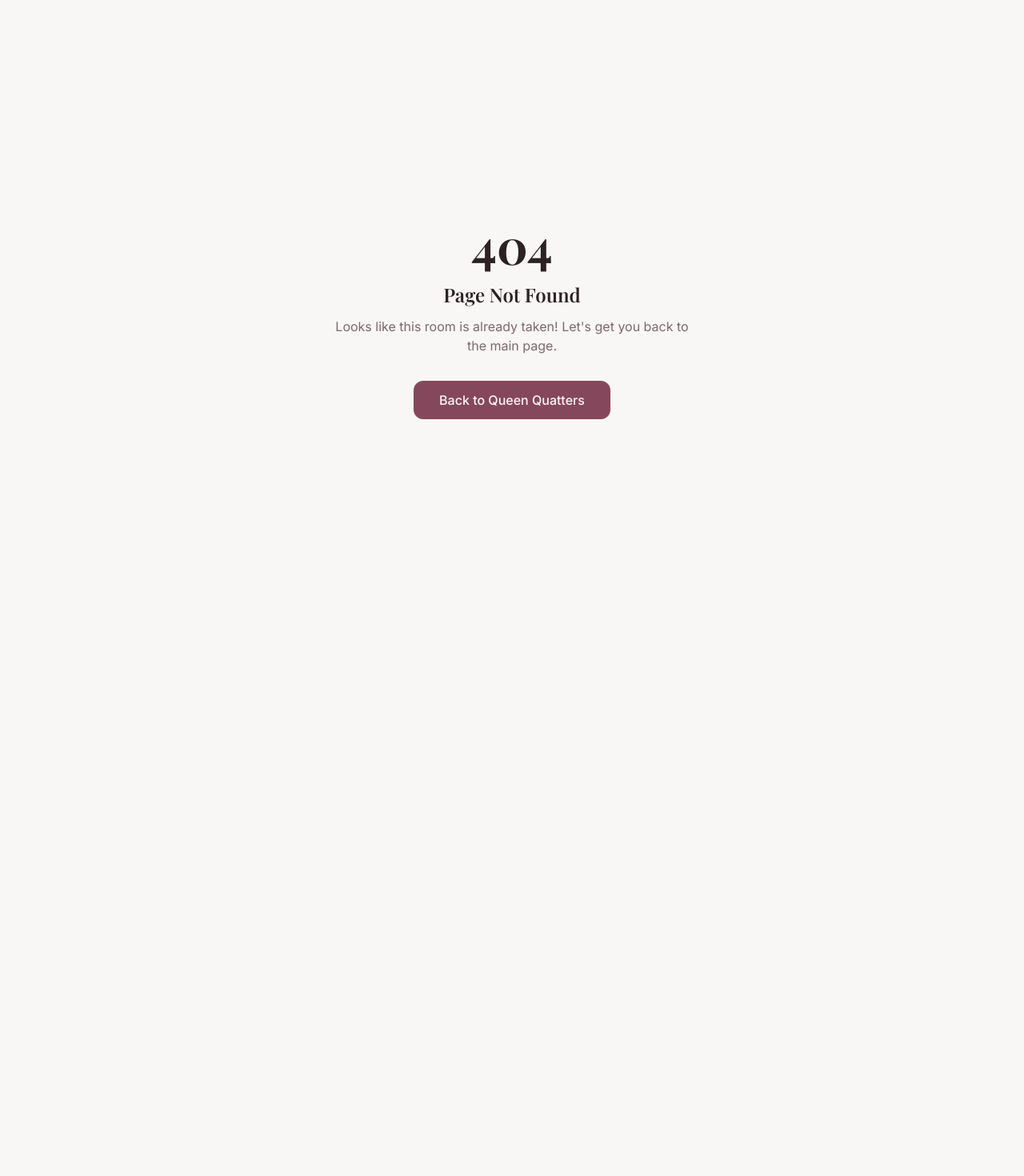
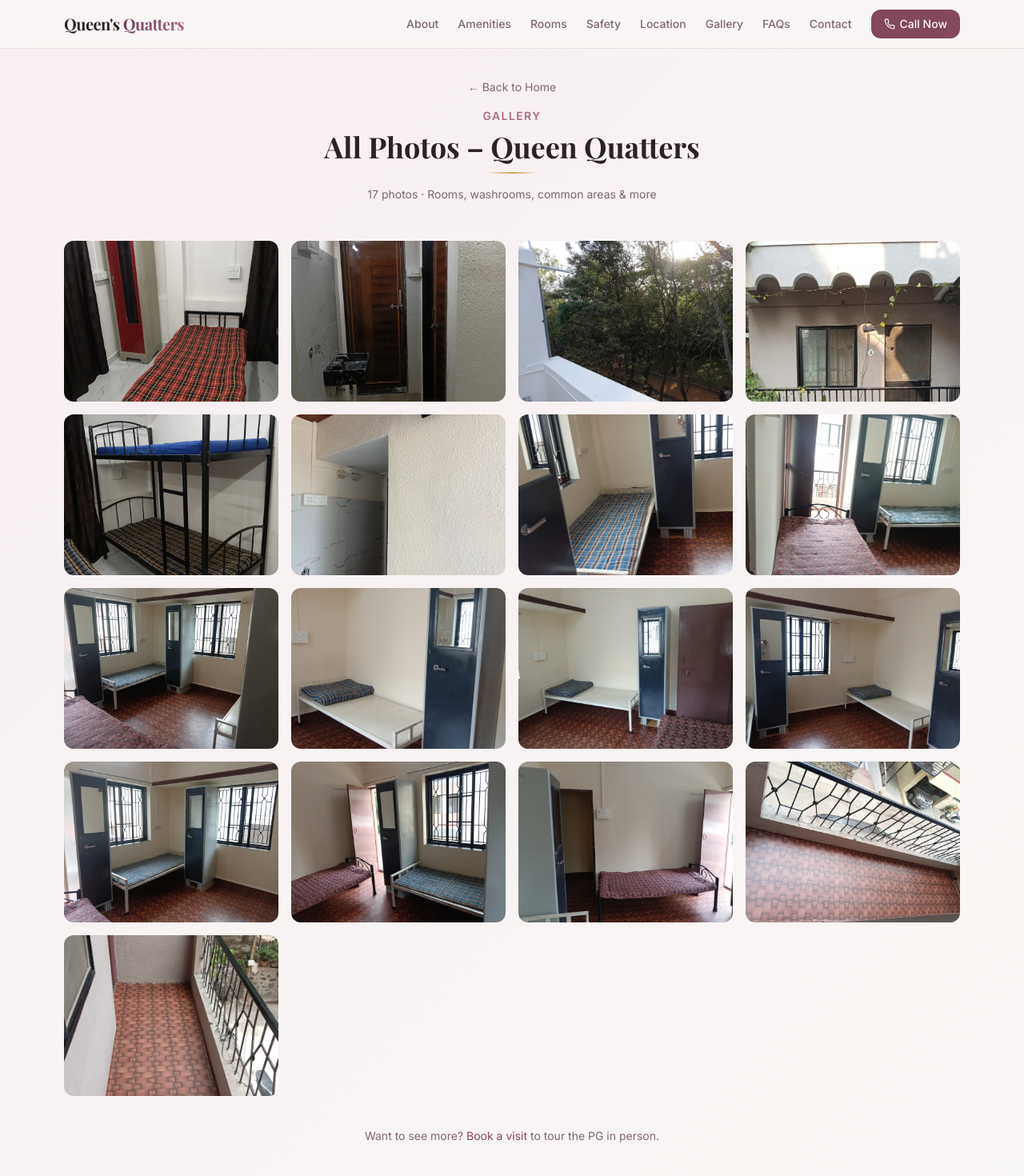
Before and after one commit to sumairamulla07/queen-quatters-pg, a Next.js app: page /gallery in a window 1280 px wide. Before the commit this address had no page. Shown: the top 1470 px of the page at 80% size. Before the commit the page ends 800 px from the top, so only its background shows below. Built offline with nearby package versions, Linux system fonts and the light colour scheme.

Commit message:
Add GalleryPage component with photo gallery
This file contains the GalleryPage component that displays a photo gallery for Queen Quatters PG, including metadata and an array of photos with labels and alt text.

```diff
--- /dev/null
+++ b/app/gallery/page.tsx
@@ -0,0 +1,99 @@
+import Navbar from "@/components/Navbar";
+import Footer from "@/components/Footer";
+import type { Metadata } from "next";
+import Link from "next/link";
+
+export const metadata: Metadata = {
+  title: "Photo Gallery – Queen Quatters Girls PG Near PCCOE, Nigdi Pune",
+  description:
+    "Browse all photos of Queen Quatters PG — rooms, washrooms, balcony, common areas, and building exterior. Best girls PG near PCCOE Nigdi Pune.",
+  alternates: {
+    canonical: "https://www.queenquatters.in/gallery",
+  },
+};
+
+// ✅ ADD ALL YOUR PHOTOS HERE
+const allPhotos = [
+  // ── Existing photos (already in your repo) ──
+  { src: "/images/room-interior.webp",   label: "Room Interior",              alt: "Clean and spacious room interior at Queen Quatters girls PG near PCCOE Nigdi Pune" },
+  { src: "/images/washroom.webp",        label: "Washroom",                   alt: "Well-maintained clean washroom at Queen Quatters PG Pradhikaran Nigdi" },
+  { src: "/images/balcony.webp",         label: "Balcony View",               alt: "Open balcony with fresh air view at Queen Quatters girls hostel near PCCOE" },
+  { src: "/images/outer building.jpeg",  label: "Building Exterior",          alt: "Building exterior of Queen Quatters PG behind PCCOE Sector 26 Nigdi" },
+  { src: "/images/bunkbed.webp",         label: "Bunk Bed",                   alt: "Bunk bed room at Queen Quatters safe girls PG Nigdi Pune" },
+  { src: "/images/common-space.webp",    label: "Common Space",               alt: "Quiet study space for students at Queen Quatters PG near PCCOE" },
+
+  // ── New photos (upload these to public/images/) ──
+  { src: "/images/bed2.jpeg",    label: "Single Room – Bed & Wardrobe",  alt: "Single room with bed and wardrobe at Queen Quatters girls PG Nigdi Pune" },
+  { src: "/images/bed1.jpeg",    label: "Double Sharing Room",           alt: "Double sharing room with two beds at Queen Quatters PG near PCCOE" },
+  { src: "/images/room1.jpeg",   label: "Triple Sharing Room",           alt: "Spacious triple sharing room at Queen Quatters girls hostel Nigdi" },
+  { src: "/images/bed32.jpeg",   label: "Single Bed with Storage",       alt: "Single bed with personal wardrobe storage at Queen Quatters PG Pune" },
+  { src: "/images/bed31.jpeg",   label: "Single Room with Wardrobe",     alt: "Single room with wardrobe and window at Queen Quatters PG near PCCOE Nigdi" },
+  { src: "/images/room4.jpeg",   label: "Spacious Sharing Room",         alt: "Spacious sharing room with two wardrobes at Queen Quatters girls PG Nigdi" },
+  { src: "/images/room2.jpeg",   label: "Double Sharing – Room View",    alt: "Double sharing room view at Queen Quatters PG Pradhikaran Nigdi Pune" },
+  { src: "/images/bed12.jpeg",   label: "Double Sharing Room",           alt: "Two beds in double sharing room at Queen Quatters girls PG near PCCOE" },
+  { src: "/images/room3.jpeg",   label: "Room with Balcony Access",      alt: "Room with direct balcony access at Queen Quatters PG Nigdi Pune" },
+  { src: "/images/balcony1.jpeg", label: "Balcony View",                 alt: "Balcony with street view at Queen Quatters girls PG near PCCOE Nigdi" },
+  { src: "/images/balcony.jpeg",  label: "Balcony with Garden View",     alt: "Open balcony with garden and trees at Queen Quatters PG Sector 26 Nigdi Pune" },
+];
+
+export default function GalleryPage() {
+  return (
+    <>
+      <Navbar />
+      <main className="pt-24 pb-16 gradient-rose min-h-screen">
+        <div className="container-narrow px-4">
+          {/* Header */}
+          <div className="text-center mb-12">
+            <Link
+              href="/#gallery"
+              className="inline-flex items-center gap-2 text-sm text-muted-foreground hover:text-primary transition-colors mb-4"
+            >
+              ← Back to Home
+            </Link>
+            <p className="text-sm font-semibold uppercase tracking-widest text-rose">
+              Gallery
+            </p>
+            <h1 className="font-display text-3xl md:text-4xl font-bold text-foreground mt-2 mb-3">
+              All Photos – Queen Quatters
+            </h1>
+            <div className="gold-divider" />
+            <p className="text-muted-foreground mt-4 text-sm">
+              {allPhotos.length} photos · Rooms, washrooms, common areas &amp; more
+            </p>
+          </div>
+
+          {/* Photo Grid */}
+          <div className="grid grid-cols-2 md:grid-cols-3 lg:grid-cols-4 gap-3 md:gap-4">
+            {allPhotos.map((photo, i) => (
+              <div
+                key={i}
+                className="relative group rounded-xl overflow-hidden aspect-[4/3]"
+              >
+                <img
+                  src={photo.src}
+                  alt={photo.alt}
+                  loading={i < 6 ? "eager" : "lazy"}
+                  decoding="async"
+                  width={600}
+                  height={450}
+                  className="w-full h-full object-cover group-hover:scale-105 transition-transform duration-500"
+                />
+                <div className="absolute inset-0 bg-foreground/0 group-hover:bg-foreground/40 transition-colors flex items-end">
+                  <span className="text-primary-foreground text-sm font-medium px-4 py-3 opacity-0 group-hover:opacity-100 transition-opacity">
+                    {photo.label}
+                  </span>
+                </div>
+              </div>
+            ))}
+          </div>
+
+          {/* Bottom note */}
+          <p className="text-center text-sm text-muted-foreground mt-10">
+            Want to see more? <a href="/#contact" className="text-primary hover:underline">Book a visit</a> to tour the PG in person.
+          </p>
+        </div>
+      </main>
+      <Footer />
+    </>
+  );
+}
```
